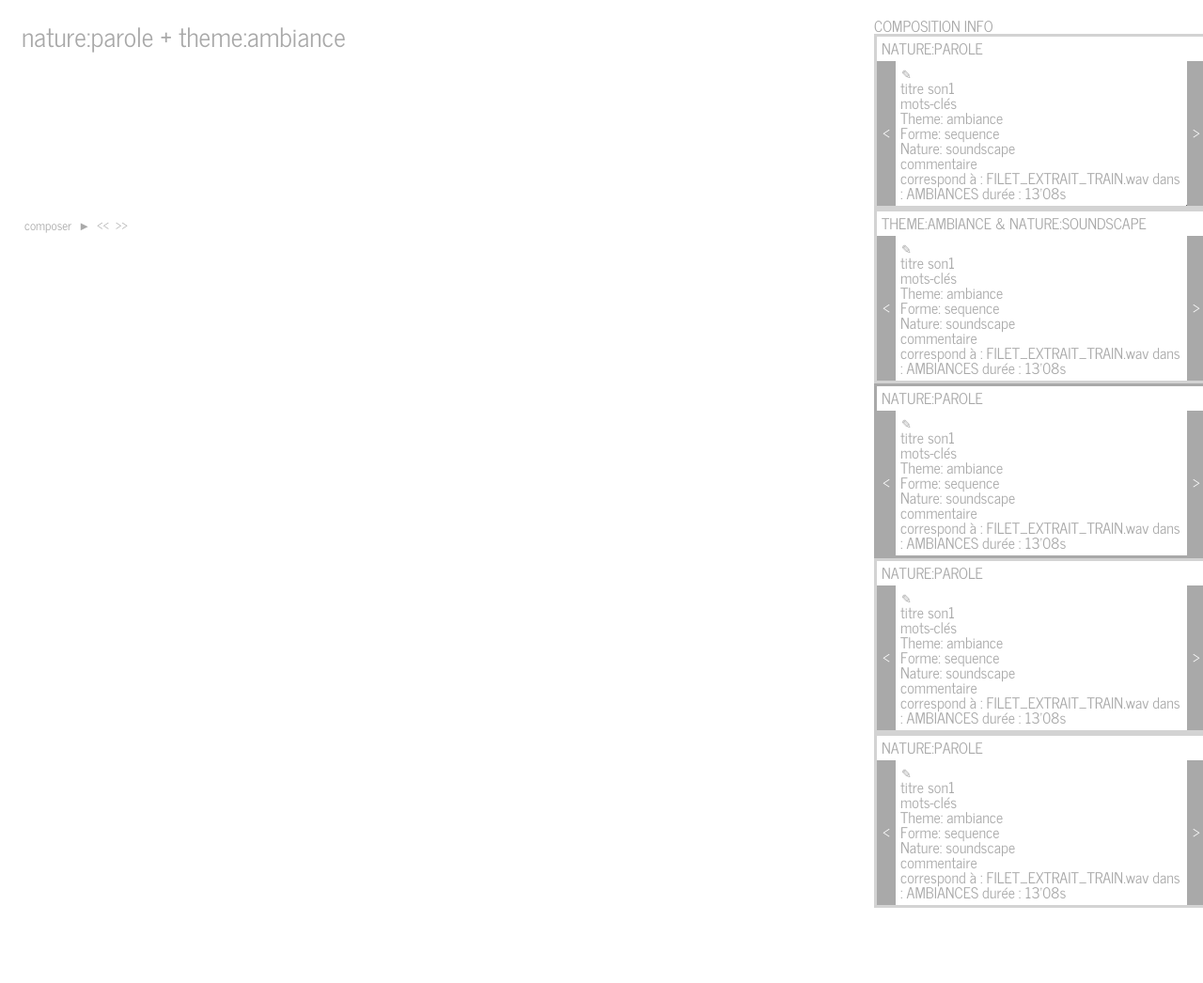
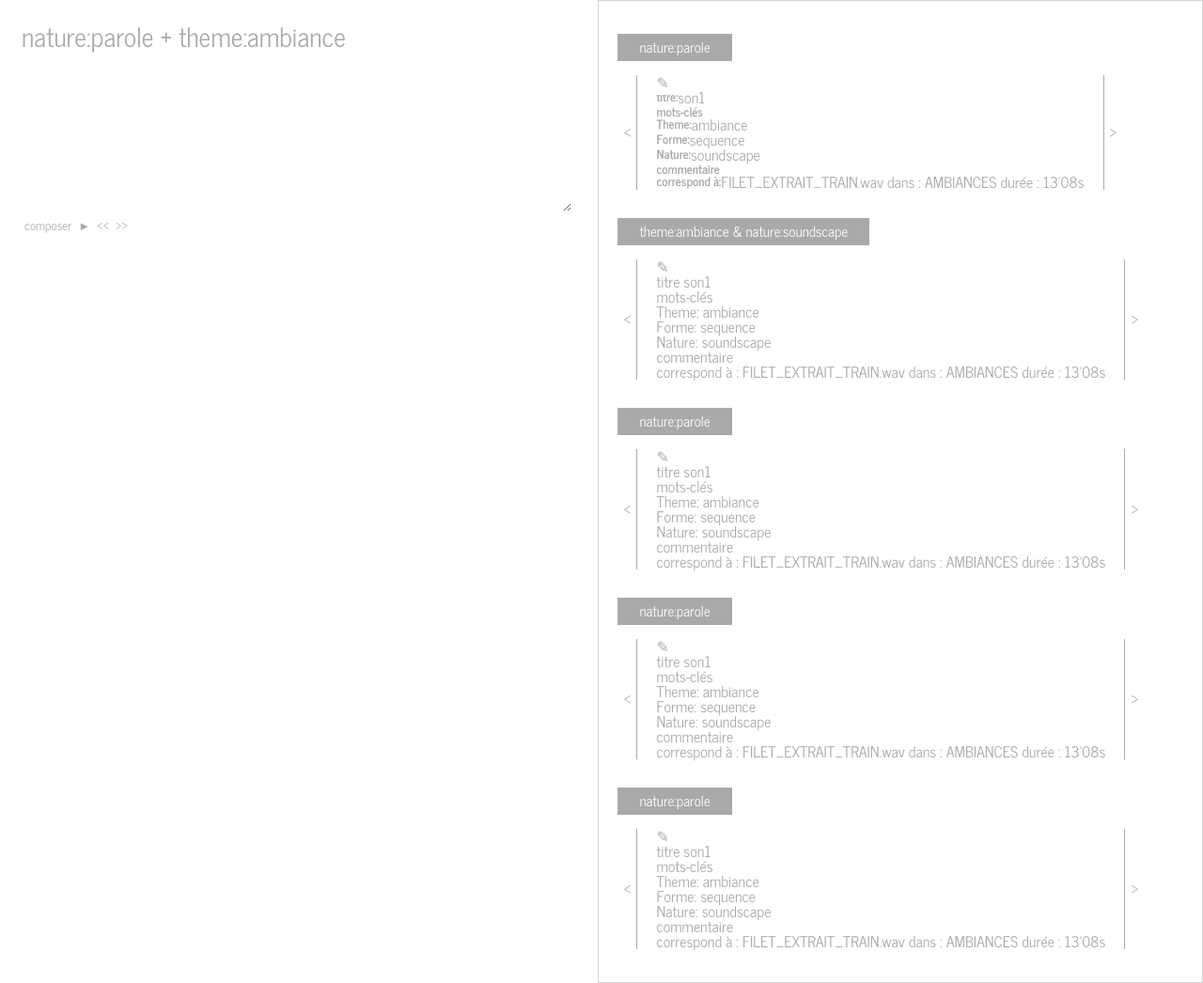
Before and after one commit to osp/osp.work.maisons-phenix.www, a Django app: template collection/templates/collection/briques.html in a window 1280 px wide. Shown: the whole page at 94% size. Run offline with Django 3.2, Linux system fonts and the light colour scheme; the template is opened without the code that fills it, so the values that code supplies are empty; style sheets or scripts are compiled from the project's sources; parts of the project's set-up code (start-up, migrations or seed data) failed here and were passed over; some libraries are stand-ins or nearby versions.

Commit message:
some layout

```diff
--- a/collection/templates/collection/briques.html
+++ b/collection/templates/collection/briques.html
@@ -22,40 +22,41 @@ xmlns:aa="http://activearchives.org/terms/">
 
 <body>
     {% block body %}
+<div class="lateral-left">
     <textarea id="keywords">nature:parole + theme:ambiance</textarea>
 
     <span class="icon icon-compose">composer</span>
-    <span class="icon icon-compose">►</span>
-    <span class="icon icon-compose">&lt;&lt;</span>
-    <span class="icon icon-compose">&gt;&gt;</span>
+    <span class="icon icon-play">►</span>
+    <span class="icon icon-previous">&lt;&lt;</span>
+    <span class="icon icon-next">&gt;&gt;</span>
 
     <div id="composition"></div>
+</div>
 
 <div class="laterale">
-    <h1 class="info">Composition info</h1>
 
 	<section class="table">
         <h1><span class="table-cell">nature:parole</span></h1>
-        <div>
+        <div class="playlist-selection">
             <nav class="previous table-cell">&lt;</nav>
             <div class="metadata table-cell">
 	            <span class="icon icon-edit">✎</span>
-		        <ul>
-		        	<li>titre son1</li>
-	        		<li>mots-clés</li>
-	        		<li>Theme: ambiance</li>
-	        		<li>Forme: sequence</li>
-	        		<li>Nature: soundscape</li>
-	        		<li>commentaire</li>
-	        		<li>correspond à : FILET_EXTRAIT_TRAIN.wav dans : AMBIANCES durée : 13'08s</li>
-		        </ul>
+		        <dl>
+		        	<dt>titre:</dt><dd>son1</dd>
+	        		<dt>mots-clés</dt><dd></dd>
+	        		<dt>Theme:</dt><dd>ambiance</dd>
+	        		<dt>Forme:</dt><dd>sequence</dd>
+	        		<dt>Nature:</dt><dd>soundscape</dd>
+	        		<dt>commentaire</dt><dd></dd>
+	        		<dt>correspond à:</dt><dd>FILET_EXTRAIT_TRAIN.wav dans : AMBIANCES durée : 13'08s</dd>
+		        </dl>
             </div>
             <nav class="next table-cell">&gt;</nav>
         </div>
 	</section>
 	<section class="table">
         <h1><span class="table-cell">theme:ambiance &amp; nature:soundscape</span></h1>
-        <div>
+        <div class="playlist-selection">
             <nav class="previous table-cell">&lt;</nav>
             <div class="metadata table-cell">
 	            <span class="icon icon-edit">✎</span>
@@ -74,7 +75,7 @@ xmlns:aa="http://activearchives.org/terms/">
 	</section>
 	<section class="selected table">
         <h1><span class="table-cell">nature:parole</span></h1>
-        <div>
+        <div class="playlist-selection">
             <nav class="previous table-cell">&lt;</nav>
             <div class="metadata table-cell">
 	            <span class="icon icon-edit">✎</span>
@@ -93,7 +94,7 @@ xmlns:aa="http://activearchives.org/terms/">
 	</section>
 	<section class="table">
         <h1><span class="table-cell">nature:parole</span></h1>
-        <div>
+        <div class="playlist-selection">
             <nav class="previous table-cell">&lt;</nav>
             <div class="metadata table-cell">
 	            <span class="icon icon-edit">✎</span>
@@ -112,7 +113,7 @@ xmlns:aa="http://activearchives.org/terms/">
 	</section>
 	<section class="table">
         <h1><span class="table-cell">nature:parole</span></h1>
-        <div>
+        <div class="playlist-selection">
             <nav class="previous table-cell">&lt;</nav>
             <div class="metadata table-cell">
 	            <span class="icon icon-edit">✎</span>
--- a/phenix/static/js/briques.js
+++ b/phenix/static/js/briques.js
@@ -41,7 +41,7 @@ $(function() {
         return tree
     };
 
-    $('#btn-compose').on('click', function() {
+    $('.icon-compose').on('click', function() {
         composition.empty();
 
         var query = $('textarea').val();
--- a/phenix/static/less/briques.less
+++ b/phenix/static/less/briques.less
@@ -14,10 +14,17 @@ body {
     .box-sizing(border-box)
 }
 
+
+
+.lateral-left {
+    width:47%;
+
       img {
       display: inline-block;
       /*outline: 1px solid red;*/
       }
+
+
 
       .icon {
 	  text-align: center;
@@ -42,7 +49,27 @@ img {
 	  margin-left:3px;
 	  width:auto;
       }
-
+      .icon-play {
+	  position: relative;
+	  top: 3px;
+	  left: 3px;
+	  margin-left:3px;
+	  width:auto;
+      }
+      .icon-next {
+	  position: relative;
+	  top: 3px;
+	  left: 3px;
+	  margin-left:3px;
+	  width:auto;
+      }
+      .icon-previous {
+	  position: relative;
+	  top: 3px;
+	  left: 3px;
+	  margin-left:3px;
+	  width:auto;
+      }
       .icon-set {
 	  position: absolute;
 	  top: 3px;
@@ -95,28 +122,41 @@ textarea:focus {
 	  outline: 1px solid darkgrey;
 
       }
-
+ }
 
 
 
 
 
 h1{
-	text-transform:uppercase;
+    .table-cell {
+    display: table-cell;
+    padding:7px 23px;
+    font-size: 15px;
+    color: white;
+    background-color:darkgrey;
 
     }
+}
+
+
+
 .laterale {
-	width:350px;
+	width:47%;
 	position:absolute;
 	right:0px;
 	top:0px;
 	bottom: 0px;
-    padding: 20px 0;
+	padding: 20px 20px;
 	overflow-y: auto;
+	border: 1px solid lightgrey;
+
+   .playlist-selection{
+	margin:15px 0px;
+    }
 
     section {
-        border: 3px solid lightgrey;
-
+	margin-top:15px;
     }
     section.selected {
         border-color: darkgrey;
@@ -126,8 +166,24 @@ h1{
         text-align:center;
         width:10px;
         vertical-align:middle;
-        background-color:darkgrey;
-        color:white;
+        background-color:white;
+        color:darkgrey;
+
+    }
+
+    .previous{
+      border-color: darkgrey;
+      border-right:1px solid darkgrey;
+
+    }
+    .metadata{
+      padding:0px 20px;
+
+    }
+    .next{
+      border-color: darkgrey;
+      border-left:1px solid darkgrey;
+
     }
 
     .icon {
@@ -136,6 +192,20 @@ h1{
     }
     .icon:hover {
         color: black;
+    }
+
+    dl{
+
+    }
+    dt{
+      font-weight:bold;
+      clear: left;
+      float: left;
+      font-size:13px;
+      vertical-align:text-bottom;
+    }
+    dd{
+      float:left;
     }
 }
 
@@ -147,6 +217,7 @@ h1{
     display: table;
     width: 100%;
     margin:auto;
+    background-color:white;
 }
 
 .table-row {
@@ -157,4 +228,6 @@ h1{
 .table-cell {
     display: table-cell;
     padding:5px;
+
+
 }
```
Lines whose indentation alone changed are shown as unchanged.
